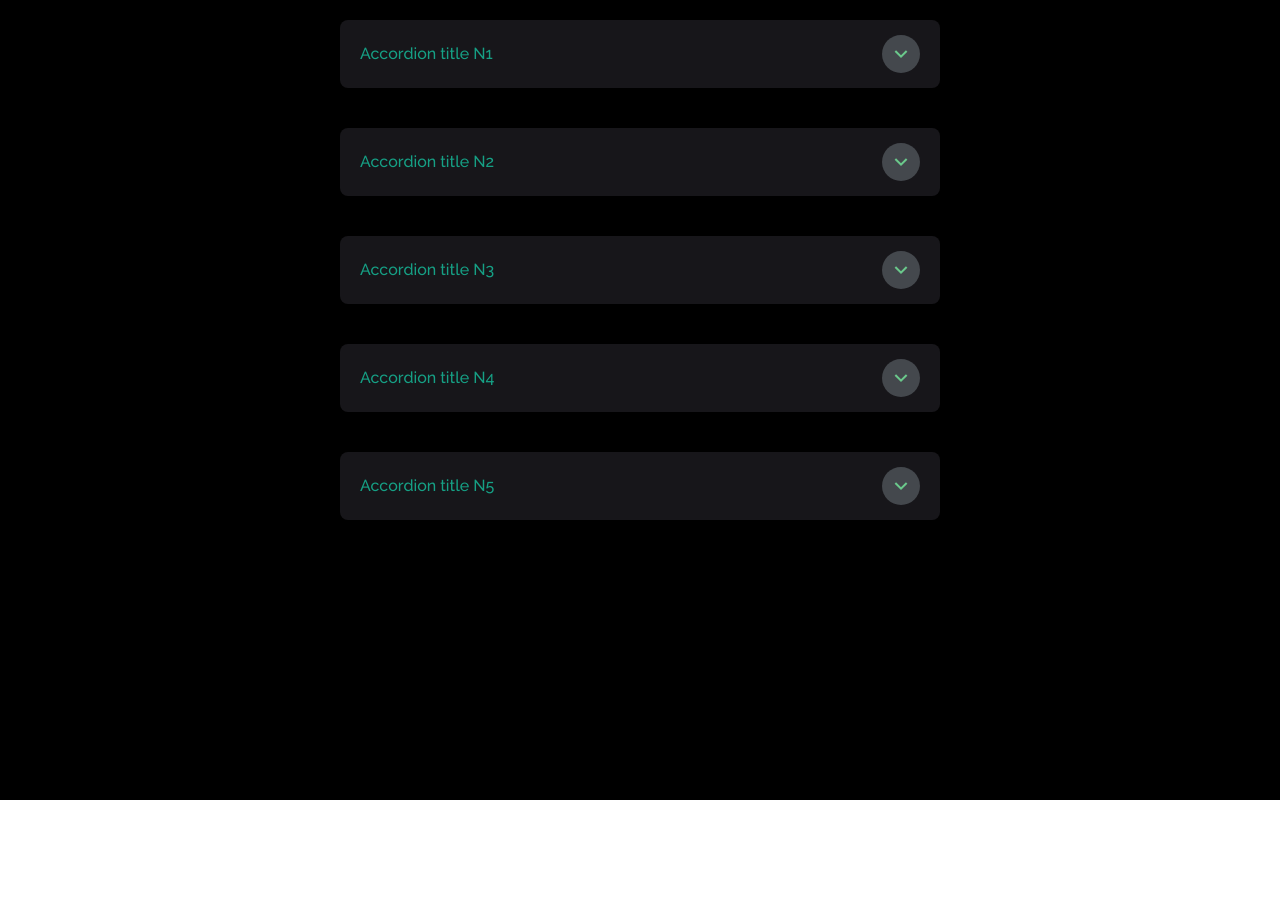
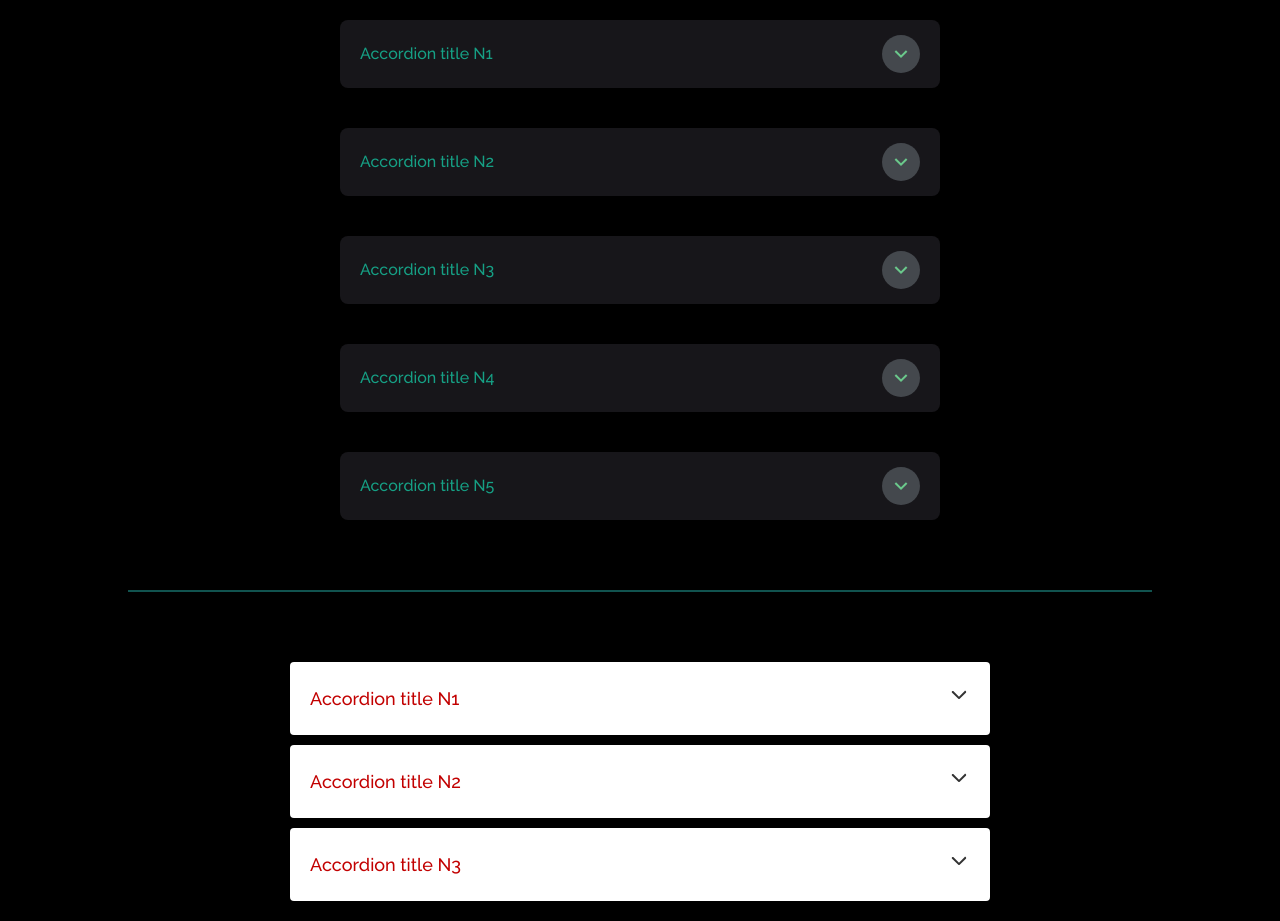
Before and after one commit to BrownEdgar/React-examples, a React (Vite) app: page / in a window 1280 px wide. Before the commit the page ends 800 px from the top, so only its background shows below. Built offline with nearby package versions, Linux system fonts and the light colour scheme.

Commit message:
7 accordion example 2

```diff
--- a/src/tasks/7/App.jsx
+++ b/src/tasks/7/App.jsx
@@ -1,6 +1,7 @@
 import { DATA_LIST } from '../../utils/Accordion_data'
 import Accordion from './Accordion/Accordion'
 import './App.scss'
+import CustomAccordion from './CustomAccordion/CustomAccordion'
 export default function App() {
   return (
     <div className='App'>
@@ -13,6 +14,8 @@ export default function App() {
           )
         })
       }
+      <hr />
+      <CustomAccordion />
     </div>
   )
 }
--- a/src/tasks/7/App.scss
+++ b/src/tasks/7/App.scss
@@ -4,4 +4,11 @@
   flex-direction: column;
   align-items: center;
   background: #000;
+  hr {
+    width: 80%;
+    height: 2px;
+    margin: 50px auto;
+    background-color: #2bc9bf69;
+    border: 0;
+  }
 }
--- /dev/null
+++ b/src/tasks/7/CustomAccordion/CustomAccordion.jsx
@@ -0,0 +1,52 @@
+import { useState } from 'react'
+import { IoIosArrowDown } from "react-icons/io";
+import './CustomAccordion.scss'
+
+export default function CustomAccordion() {
+  const [data] = useState([
+    {
+      id: 1,
+      title: 'Accordion title N1',
+      body: 'Lorem ipsum dolor sit amet consectetur adipisicing elit. Itaque repellat explicabo expedita sit mollitia magnam aspernatur reiciendis nemo dignissimos, qui eveniet numquam repellendus quibusdam?',
+      label: 'first'
+    },
+    {
+      id: 2,
+      title: 'Accordion title N2',
+      body: 'Lorem ipsum dolor sit amet consectetur adipisicing elit. Itaque repellat explicabo expedita sit mollitia magnam aspernatur reiciendis nemo dignissimos, qui eveniet numquam repellendus quibusdam?',
+      label: 'second'
+    },
+    {
+      id: 3,
+      title: 'Accordion title N3',
+      body: 'Lorem ipsum dolor sit amet consectetur adipisicing elit. Itaque repellat explicabo expedita sit mollitia magnam aspernatur reiciendis nemo dignissimos, qui eveniet numquam repellendus quibusdam?',
+      label: 'third'
+    },
+  ])
+
+  return (
+    <div className='container'>
+      <ul className='container__list'>
+        {
+          data.map(elem => {
+            return (
+              <li key={elem.id}>
+                <label htmlFor={elem.label}>
+                  {elem.title}
+                  {' '}
+                  <span><IoIosArrowDown /></span>
+                </label>
+                <input type="radio" name="accordion" id={elem.label} />
+                <div className="content">
+                  <p>
+                    {elem.body}
+                  </p>
+                </div>
+              </li>
+            )
+          })
+        }
+      </ul>
+    </div>
+  )
+}
--- /dev/null
+++ b/src/tasks/7/CustomAccordion/CustomAccordion.scss
@@ -0,0 +1,46 @@
+* {
+  margin: 0;
+  padding: 0;
+}
+
+.container {
+  &__list {
+    margin: 20px auto;
+    list-style: none;
+    width: 700px;
+    li {
+      width: 100%;
+      margin-bottom: 10px;
+      background: #fff;
+      padding: 10px;
+      border-radius: 4px;
+      label {
+        padding: 10px;
+        display: flex;
+        justify-content: space-between;
+        align-items: center;
+        font-size: 18px;
+        font-weight: 500;
+        cursor: pointer;
+        color: #c20000;
+        span {
+          font-size: 22px;
+          color: #333;
+        }
+        & + input[type="radio"] {
+          display: none;
+          &:checked + .content {
+            max-height: 400px;
+          }
+        }
+      }
+    }
+    .content {
+      padding: 0 10px;
+      line-height: 26px;
+      max-height: 0;
+      overflow: hidden;
+      transition: max-height 0.5s;
+    }
+  }
+}
```
